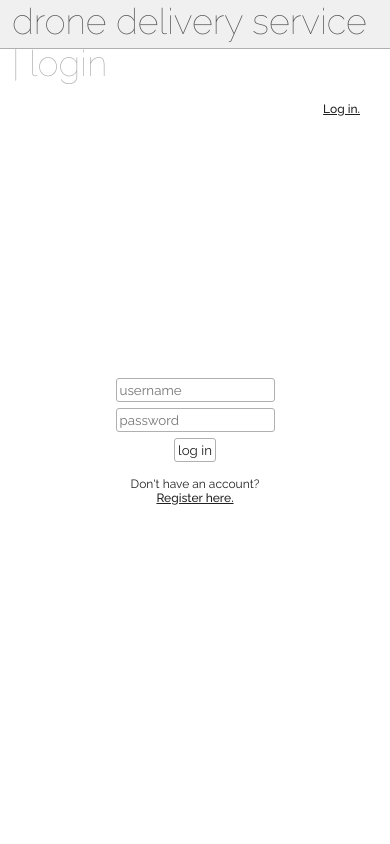
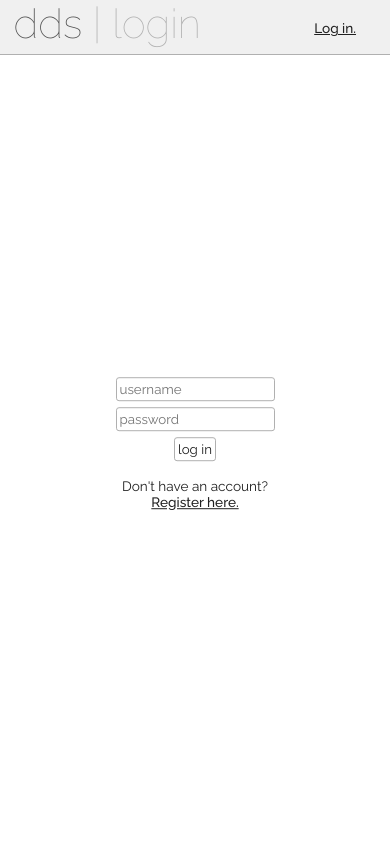
Before and after one commit to cusmith/dronedelivery, a Django app: page /app/login in a window 390 px wide. Run offline with Django 3.2, Linux system fonts and the light colour scheme; some libraries are stand-ins or nearby versions.

Commit message:
Make UI responsiver

```diff
--- a/app/templates/app/app-base.html
+++ b/app/templates/app/app-base.html
@@ -5,15 +5,35 @@
 	<title>{% block title %}{% endblock %} | drone delivery service</title>
 	<link rel="stylesheet" type="text/css" href="app.css"></link>
 	<link href='https://fonts.googleapis.com/css?family=Raleway:500,400,100' rel='stylesheet' type='text/css'>
+	<script src="http://code.jquery.com/jquery-2.1.4.min.js"></script>
+	<script type="text/javascript">
+	var long_width = 0;
+	var long_title  = "drone delivery service ";
+	var short_title = "dds ";
+	var resizeHandler = function() {
+		if ($("#session-status-box").outerWidth() + long_width > $("#title-bar-content").width()) {
+			$("#title-bar-title").text(short_title);
+		} else {
+			$("#title-bar-title").text(long_title);
+		}
+	};
+	$(document).ready(function() {
+		$("#title-bar-title").text(long_title);
+		long_width = $("#title").outerWidth();
+		resizeHandler();
+		$(window).resize(resizeHandler);
+	});
+
+	</script>
 </head>
 <body>
-	<div class='title-bar'>
-		<div class='title-bar-content'>
-			<div class='title'>
-				<span class='h1'>drone delivery service </span>
+	<div id='title-bar'>
+		<div id='title-bar-content'>
+			<div id='title'>
+				<span class='h1' id='title-bar-title'></span>
 				<span class='h2'>| {% block short_title %}{% endblock %}</span>
 			</div>
-			<div class='session-status-box'>
+			<div id='session-status-box'>
 				{% if logged_in %}
 
 				{% else %}
@@ -22,13 +42,13 @@
 			</div>
 		</div>
 	</div>
-	<div class='main'>
-		<div class='content-container'>
-			<div class='content'>
+	<div id='main'>
+		<div id='content-container'>
+			<div id='content'>
 				{% block content %}{% endblock %}
 			</div>
 		</div>
-		<div class='center-column'>
+		<div id='center-column'>
 		</div>
 	</div>
 </body>
--- a/app/templates/app/app.css
+++ b/app/templates/app/app.css
@@ -22,14 +22,14 @@ a:link, a:visited {
   font-weight: 500; }
 
 :root {
-  font-size: 12px;
+  font-size: 85%;
   font-weight: 400; }
 
 body {
   margin: 0px;
   background-color: #f8f8f8; }
 
-.title-bar {
+#title-bar {
   position: fixed;
   z-index: 1;
   width: 100%;
@@ -38,24 +38,24 @@ body {
   background-color: #f0f0f0;
   border-bottom: 1px solid #b0b0b0; }
 
-.title-bar-content {
+#title-bar-content {
   max-width: 800px;
   margin-left: auto;
   margin-right: auto;
   padding-left: 1em;
   padding-right: 1em; }
 
-.title {
+#title {
   float: left; }
 
-.session-status-box {
-  margin: 1.5em;
+#session-status-box {
+  padding: 1.5em;
   float: right; }
 
-.main {
+#main {
   margin-top: 4rem; }
 
-.center-column {
+#center-column {
   position: fixed;
   z-index: -1;
   width: 800px;
@@ -66,12 +66,12 @@ body {
   border-left: 1px solid #b0b0b0;
   border-right: 1px solid #b0b0b0; }
 
-.content-container {
+#content-container {
   max-width: 800px;
   margin-left: auto;
   margin-right: auto; }
 
-.content {
+#content {
   position: relative;
   padding: 1em; }
 
@@ -82,7 +82,7 @@ body {
   border-radius: 3px;
   background-color: #ffffff; }
 
-.login-container {
+#login-container {
   position: fixed;
   top: calc(50% + 4rem );
   left: 50%;
--- a/app/templates/app/app.sass
+++ b/app/templates/app/app.sass
@@ -1,6 +1,6 @@
 
 $primary-font:			'Raleway', sans-serif
-$primary-font-size:		12px
+$primary-font-size:		85%
 $primary-font-weight:	400
 
 $link-font-weight:		500
@@ -55,7 +55,7 @@ body
 	margin: 0px
 	background-color: $background-color
 
-.title-bar
+#title-bar
 	position: fixed
 	z-index: 1
 	width: 100%
@@ -65,23 +65,23 @@ body
 	border-bottom: 1px solid $light-text-color
 
 
-.title-bar-content
+#title-bar-content
 	+centered-box($content-max-width)
 	padding-left: 1em
 	padding-right: 1em
 
-.title
+#title
 	float: left
 
 
-.session-status-box
-	margin: 1.5em
+#session-status-box
+	padding: 1.5em
 	float: right
 
-.main
+#main
 	margin-top: $title-bar-height
 
-.center-column
+#center-column
 	position: fixed
 	z-index: -1
 	width: $content-max-width
@@ -94,10 +94,10 @@ body
 
 $content-padding: 1em
 
-.content-container
+#content-container
 	+centered-box($content-max-width)
 
-.content
+#content
 	position: relative
 	padding: 1em
 
@@ -108,7 +108,7 @@ $content-padding: 1em
 	border-radius: 3px
 	background-color: $content-area-color
 
-.login-container
+#login-container
 	position: fixed
 	top: unquote("calc(50% +")$title-bar-height unquote(")")
 	left: 50%
--- a/app/templates/app/login.html
+++ b/app/templates/app/login.html
@@ -5,7 +5,7 @@
 
 {% block content %}
 
-	<div class='login-container'>
+	<div id='login-container'>
 		<form method='post'>{% csrf_token %}
 			<input id='username-box' class='input-box' type='text' name='username' placeholder='username'><br>
 			<input id='password-box' class='input-box' type='password' name='password' placeholder='password'><br>
```
